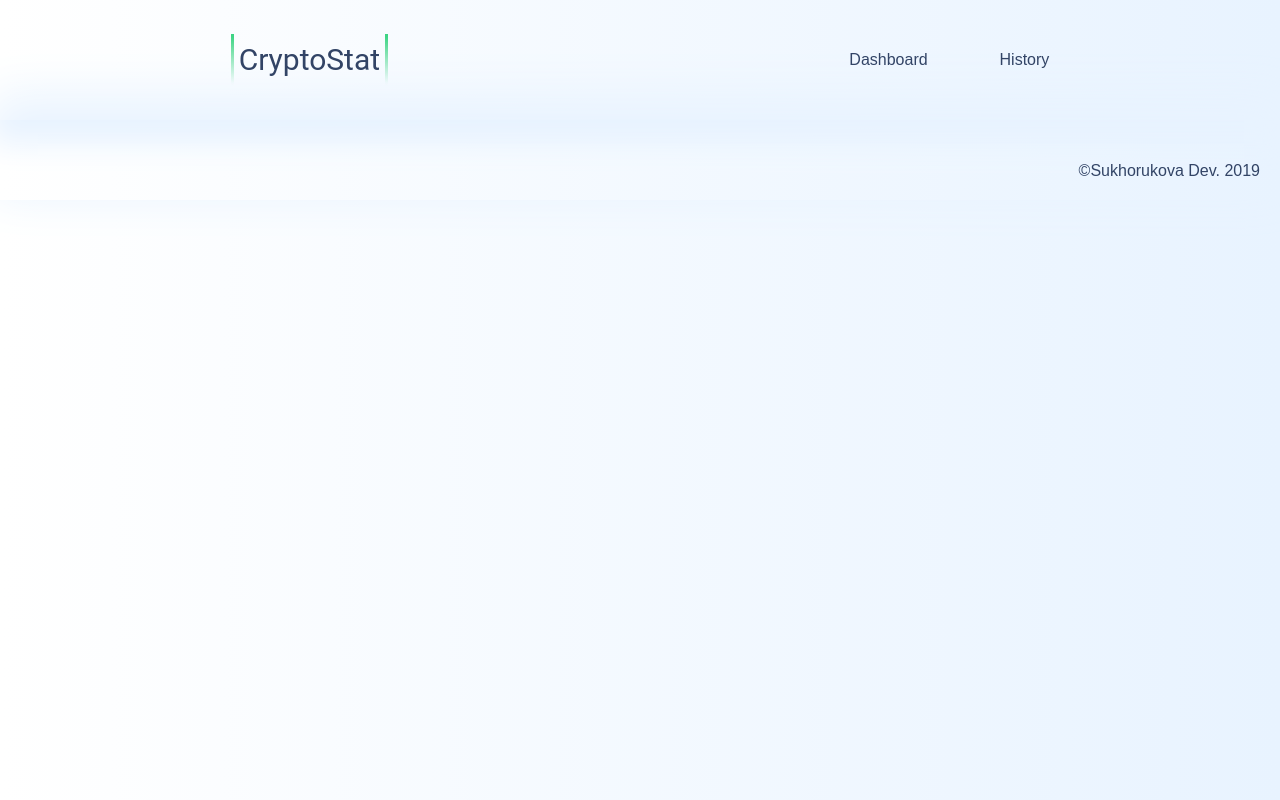
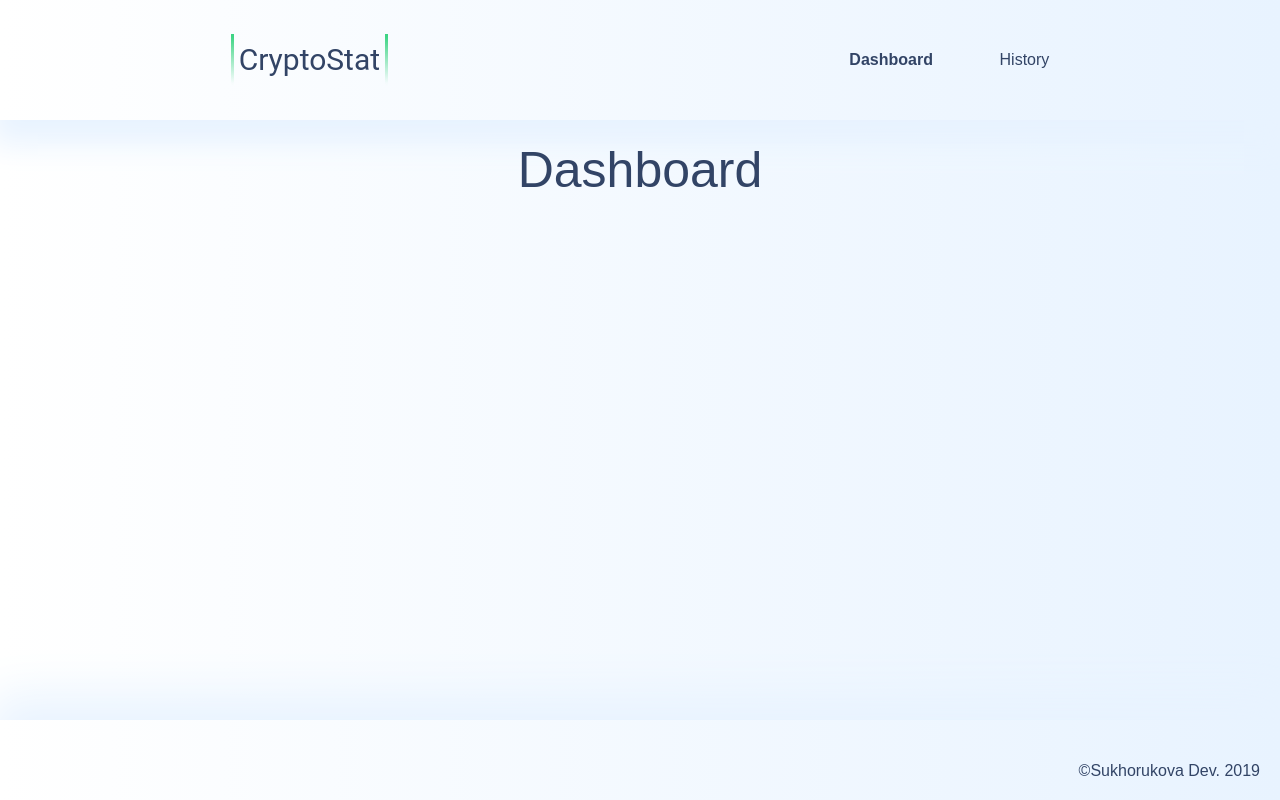
Before and after one commit to nika-sukhorukova/crypto-stat, a React (Create React App) app: page / in a window 1280 px wide. Built offline with nearby package versions, Linux system fonts and the light colour scheme.

Commit message:
fix navlink

```diff
--- a/src/App.js
+++ b/src/App.js
@@ -11,7 +11,7 @@ function App() {
         <div>
           <Router>
             <Header />
-                <Route exact path='/dashboard' component={Dashboard}/>
+                <Route exact path='/' component={Dashboard}/>
                 <Route path='/history' component={History}/>
             <Footer />
           </Router>
--- a/src/components/header/index.js
+++ b/src/components/header/index.js
@@ -1,7 +1,7 @@
 import React from 'react';
 import './style.css';
-import MainLogo from './logo/logo';
-import NavigationMenu from './navigation/navigation';
+import MainLogo from './logo/index';
+import NavigationMenu from './navigation/index';
 
 function Header(){
     return (
--- a/src/components/header/logo/logo.js
+++ b/src/components/header/logo/index.js
@@ -5,7 +5,7 @@ import {Link} from 'react-router-dom';
 function MainLogo () {
     return(
         <div className='logo'>
-            <Link to='/dashboard'>CryptoStat</Link>
+            <Link to='/'>CryptoStat</Link>
         </div>
     )
 };
--- a/src/components/header/navigation/navigation.js
+++ b/src/components/header/navigation/index.js
@@ -7,10 +7,10 @@ function NavigationMenu(){
         <nav className='nav__menu'>
             <ul className='nav__list'>
                 <li className='nav__list__item'>
-                    <NavLink to ='/dashboard' activeClassName = 'active'>Dashboard</NavLink>
+                    <NavLink exact to ='/' activeClassName='active'>Dashboard</NavLink>
                 </li>
                 <li className='nav__list__item'>
-                    <NavLink to ='/history' activeClassName = 'active'>History</NavLink>
+                    <NavLink to ='/history' activeClassName='active'>History</NavLink>
                 </li>
             </ul>
         </nav>
```
